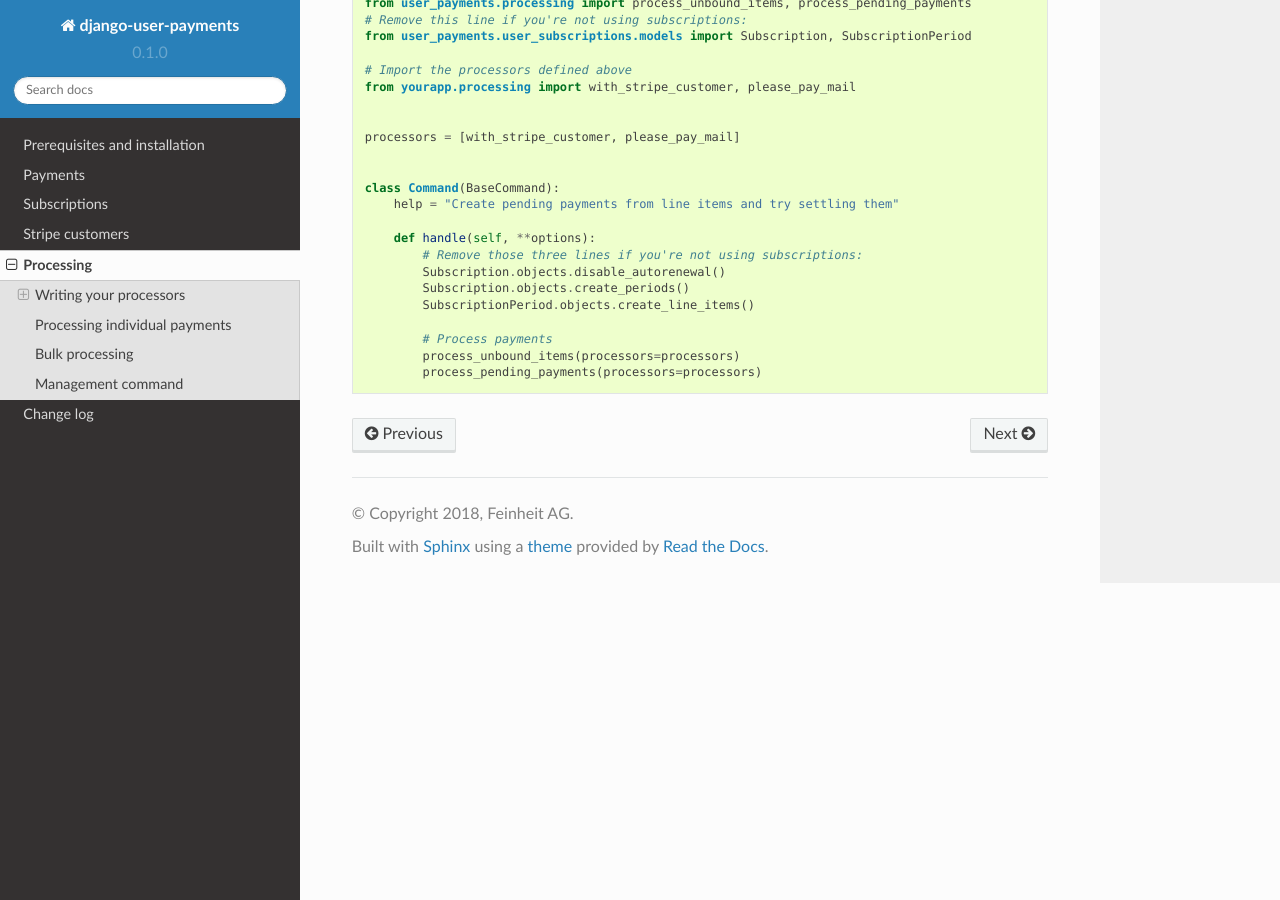
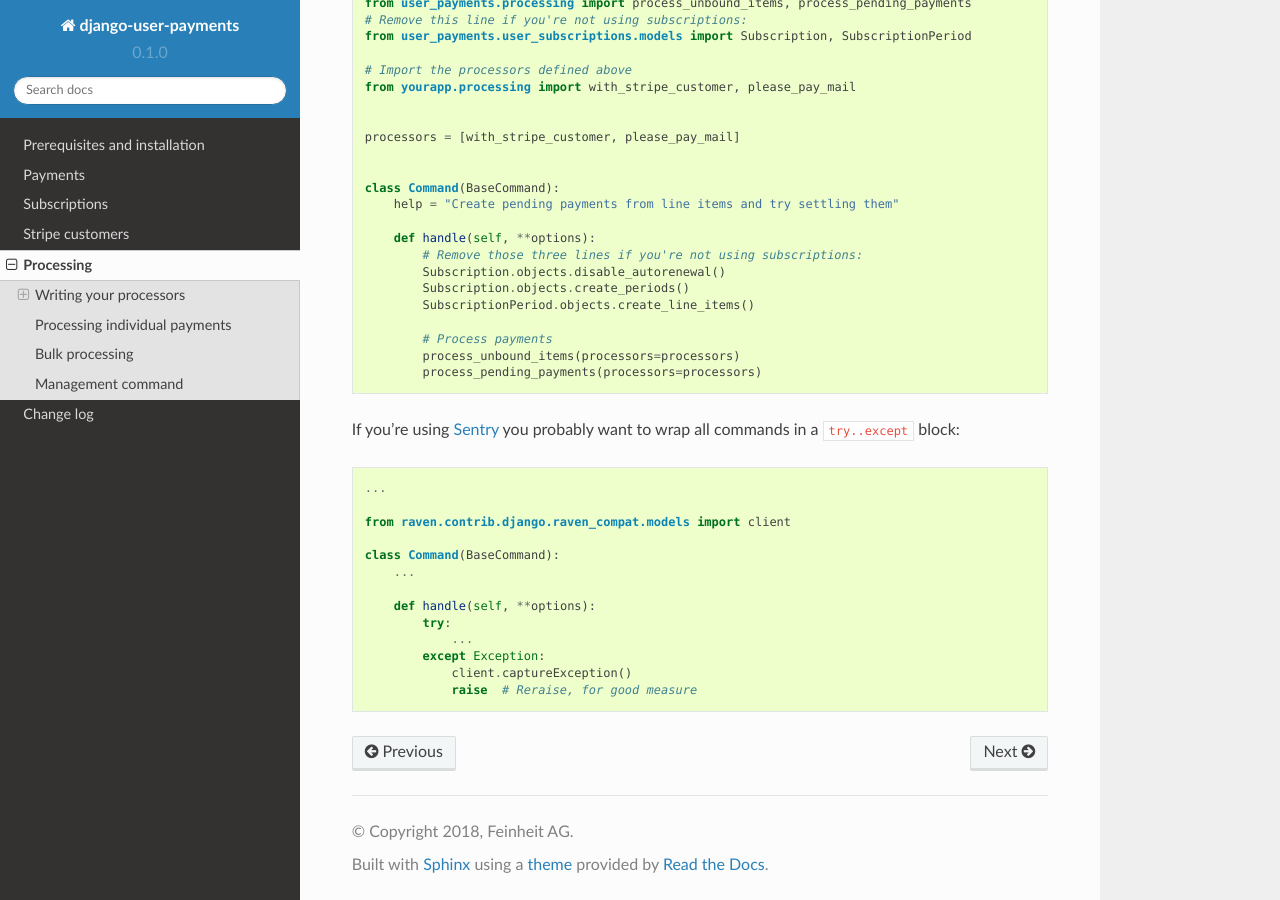
Before and after one commit to matthiask/django-user-payments, a Sphinx documentation site: the page built from docs/processing.rst, in a window 1280 px wide and 900 px high, scrolled down 3052 px. Built offline with Sphinx 7.4.7 and the Read the Docs theme 2.0.0, drawn with Linux system fonts in a browser that asks for light colours.

Commit message:
Mention sentry for the management command

```diff
--- a/docs/processing.rst
+++ b/docs/processing.rst
@@ -190,3 +190,22 @@ management command follows:
             # Process payments
             process_unbound_items(processors=processors)
             process_pending_payments(processors=processors)
+
+If you're using `Sentry <https://sentry.io/welcome/>`_ you probably want
+to wrap all commands in a ``try..except`` block:
+
+.. code-block:: python
+
+    ...
+
+    from raven.contrib.django.raven_compat.models import client
+
+    class Command(BaseCommand):
+        ...
+
+        def handle(self, **options):
+            try:
+                ...
+            except Exception:
+                client.captureException()
+                raise  # Reraise, for good measure
```
